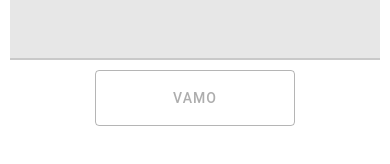
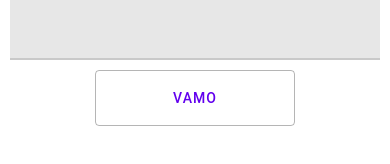
Before and after one commit to Aksaashoka/dirGraph, a React Native app in the folder dirGraph/: screen /Home in a window 390 px wide. Shown: the part 384-548 px from the top of the page. Built offline with nearby package versions, Linux system fonts and the light colour scheme.

Commit message:
validate url, show error

```diff
--- a/dirGraph/App.js
+++ b/dirGraph/App.js
@@ -4,10 +4,12 @@ import HomeS from './src/screens/HomeS';
 import Detail from './src/screens/Detail';
 import {NavigationContainer} from '@react-navigation/native';
 import {createNativeStackNavigator} from '@react-navigation/native-stack';
+import {Provider as PaperProvider} from 'react-native-paper';
 
 const App = () => {
   const Stack = createNativeStackNavigator();
   return (
+    <PaperProvider>
       <ScrollView contentContainerStyle={styles.contentContainer}>
         <NavigationContainer>
           <Stack.Navigator
@@ -19,6 +21,7 @@ const App = () => {
           </Stack.Navigator>
         </NavigationContainer>
       </ScrollView>
+    </PaperProvider>
   );
 };
 
--- a/dirGraph/src/components/Drawer.js
+++ b/dirGraph/src/components/Directory.js
@@ -3,7 +3,7 @@ import {StyleSheet} from 'react-native';
 import {List} from 'react-native-paper';
 import File from './File';
 
-const Drawer = ({item, level = 0}) => {
+const Directory = ({item, level = 0}) => {
   const marginLeft = level * 10;
   return (
     <List.Accordion
@@ -13,7 +13,7 @@ const Drawer = ({item, level = 0}) => {
       {item.files?.map(nodeOrLeaf => (
         <>
           {nodeOrLeaf.type === 'directory' && (
-            <Drawer
+            <Directory
               style={{marginLeft}}
               key={nodeOrLeaf.name}
               item={nodeOrLeaf}
@@ -39,8 +39,8 @@ const styles = StyleSheet.create({
   },
   archive: {
     backgroundColor: '#E7E7E7',
-    paddingLeft: 10
-  }
+    paddingLeft: 10,
+  },
 });
 
-export default Drawer;
+export default Directory;
--- /dev/null
+++ b/dirGraph/src/components/Error.js
@@ -0,0 +1,18 @@
+import React, {PureComponent} from 'react';
+import {StyleSheet, Text, View} from 'react-native';
+
+export default class Error extends PureComponent {
+  render() {
+    return (
+      <View>
+        <Text style={styles.error}> Por favor ingresa una URL válida </Text>
+      </View>
+    );
+  }
+}
+const styles = StyleSheet.create({
+  error: {
+    fontSize: 12,
+    color: 'black',
+  },
+});
--- a/dirGraph/src/components/Search.js
+++ b/dirGraph/src/components/Search.js
@@ -1,29 +1,45 @@
 import React, {useState} from 'react';
 import {StyleSheet} from 'react-native';
-import {Button, TextInput} from 'react-native-paper';
+import {ActivityIndicator, Button, TextInput} from 'react-native-paper';
 import {peticion} from '../utils/Peticion';
+import {validateUrl} from '../utils/validateUrl';
+import Error from './Error';
 
 const Search = ({navigation}) => {
   const [mainUrl, setMainUrl] = useState('');
-  const [response, setResponse] = useState([]);
+  const [loading, setLoading] = useState(false);
+  const [error, setError] = useState(false);
   const handleChange = text => {
     setMainUrl(text);
   };
-  const handleClick = async () => {
-    const data = await peticion(mainUrl);
-    setResponse(data);
-    navigation.navigate('Detail', {content: data});
+  const handleClick = () => {
+    setLoading(true);
+    if (validateUrl(mainUrl)) {
+      peticion(mainUrl).then(
+        data => {
+          setError(false);
+          setLoading(false);
+          navigation.navigate('Detail', {content: data});
+        },
+        error => {
+          setError(true);
+          setLoading(false);
+          console.error('Función de rechazo llamada: ', error);
+        },
+      );
+    } else {
+      setLoading(false);
+      setError(true);
+    }
   };
   return (
     <>
       <TextInput onChangeText={handleChange} value={mainUrl} />
-      <Button
-        style={styles.btn}
-        onPress={handleClick}
-        mode="outlined"
-        disabled={!mainUrl}>
+      {loading && <ActivityIndicator />}
+      <Button style={styles.btn} onPress={handleClick} mode="outlined">
         vamo
       </Button>
+      {error && <Error />}
     </>
   );
 };
--- a/dirGraph/src/screens/Detail.js
+++ b/dirGraph/src/screens/Detail.js
@@ -1,11 +1,14 @@
 import React from 'react';
 import {View, Text, StyleSheet} from 'react-native';
+import Directory from '../components/Directory';
 
 export default function Detail({route}) {
   const {content} = route.params;
   return (
     <View>
-      <Text style={styles.prueba}> {JSON.stringify(content)}</Text>
+      {content?.map(item => (
+        <Directory key={item.name} item={item} />
+      ))}
     </View>
   );
 }
--- /dev/null
+++ b/dirGraph/src/utils/validateUrl.js
@@ -0,0 +1,4 @@
+export const validateUrl = url =>
+  /^(?:(?:(?:https?|ftp):)?\/\/)(?:\S+(?::\S*)?@)?(?:(?!(?:10|127)(?:\.\d{1,3}){3})(?!(?:169\.254|192\.168)(?:\.\d{1,3}){2})(?!172\.(?:1[6-9]|2\d|3[0-1])(?:\.\d{1,3}){2})(?:[1-9]\d?|1\d\d|2[01]\d|22[0-3])(?:\.(?:1?\d{1,2}|2[0-4]\d|25[0-5])){2}(?:\.(?:[1-9]\d?|1\d\d|2[0-4]\d|25[0-4]))|(?:(?:[a-z\u00a1-\uffff0-9]-*)*[a-z\u00a1-\uffff0-9]+)(?:\.(?:[a-z\u00a1-\uffff0-9]-*)*[a-z\u00a1-\uffff0-9]+)*(?:\.(?:[a-z\u00a1-\uffff]{2,})))(?::\d{2,5})?(?:[/?#]\S*)?$/i.test(
+    url,
+  );
```
Lines whose indentation alone changed are shown as unchanged.
